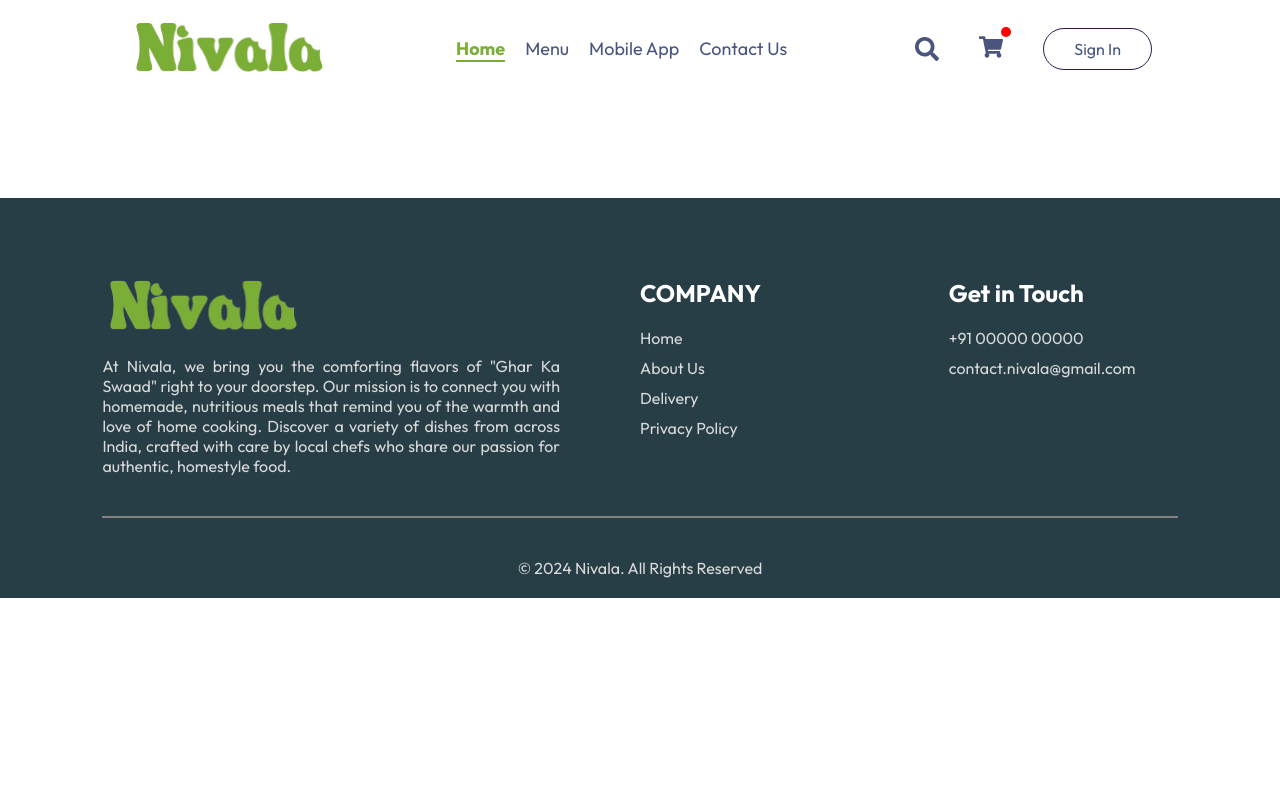
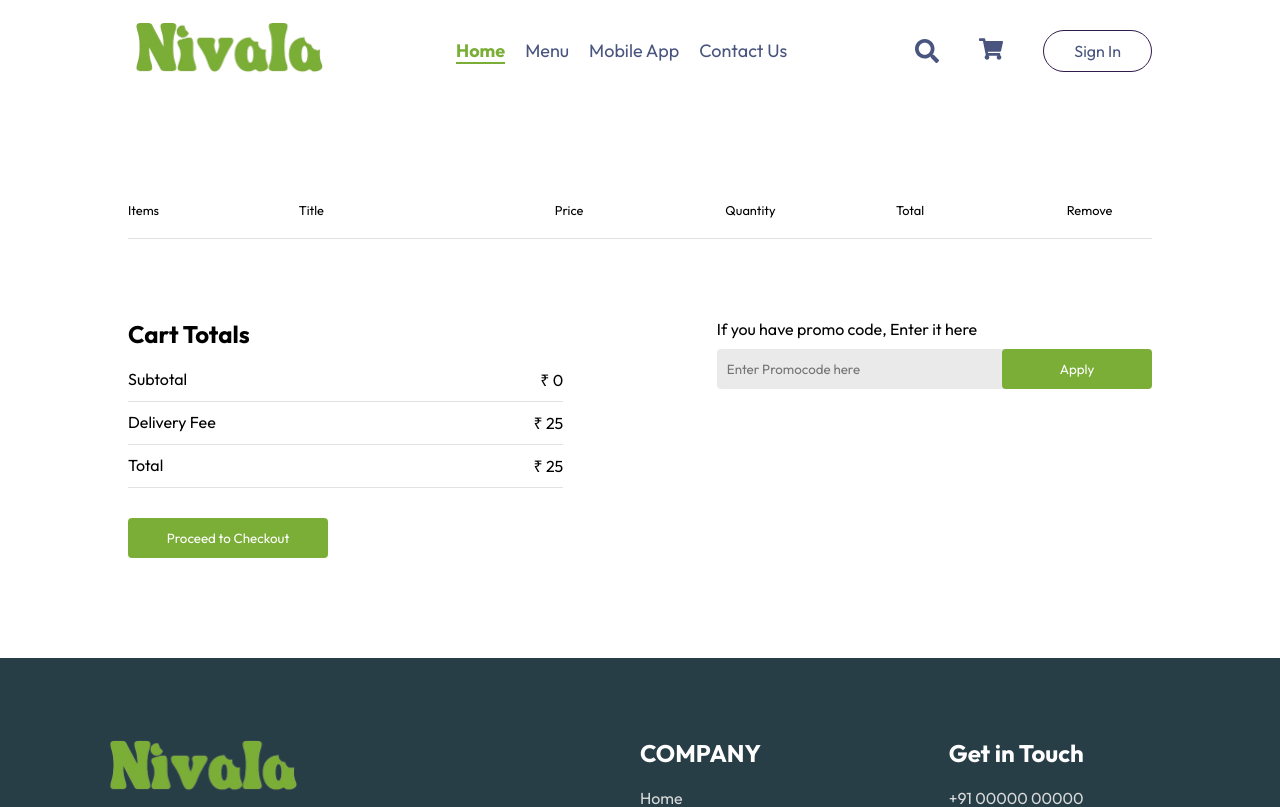
Before and after one commit to VishalRMahajan/Nivala-Food-Ordering-Website, a React (Vite) app in the folder Frontend/: page /cart in a window 1280 px wide. Shown: the top 807 px of the page. Built offline with nearby package versions, Linux system fonts and the light colour scheme.

Commit message:
Added Cart Page

```diff
--- a/Frontend/src/components/Footer/Footer.jsx
+++ b/Frontend/src/components/Footer/Footer.jsx
@@ -29,7 +29,7 @@
         </div>
         <hr />
         <p className="footer-copyright">
-            <p>&copy; 2024 Nivala. All Rights Reserved</p>
+            &copy; 2024 Nivala. All Rights Reserved
         </p>
 
     </div>
--- a/Frontend/src/components/Navbar/Navbar.jsx
+++ b/Frontend/src/components/Navbar/Navbar.jsx
@@ -1,16 +1,21 @@
-import React, { useState } from "react";
+import React, { useContext, useState } from "react";
 import "./Navbar.css";
 import { assets } from "../../assets/assets";
 import { Link } from "react-router-dom";
 import { FaSearch } from "react-icons/fa";
 import { FaShoppingCart } from "react-icons/fa";
+import { StoreContext } from "../../context/StoreContext";
 
 const Navbar = ({ setShowLogin }) => {
   const [menu, setMenu] = useState("home");
+  const {getTotalCartAmount} = useContext(StoreContext)
 
   return (
     <div className="navbar">
-      <img src={assets.logo} alt="" className="logo" />
+      <Link  to="/">
+        <img src={assets.logo} alt="" className="logo" />
+      </Link>
+
       <ul className="navbar-menu">
         <Link
           to="/"
@@ -42,10 +47,13 @@
         </a>
       </ul>
       <div className="navbar-right">
-        <FaSearch color="#49557e" fontSize="1.5em"/>
+        <FaSearch color="#49557e" fontSize="1.5em" />
         <div className="navbar-search-icon">
-        <FaShoppingCart color="#49557e" fontSize="1.5em"/>
-          <div className="dot"></div>
+          <Link to="/cart">
+            {" "}
+            <FaShoppingCart color="#49557e" fontSize="1.5em" />
+          </Link>
+          <div className={getTotalCartAmount()===0?"":"dot"}></div>
         </div>
         <button onClick={() => setShowLogin(true)}>Sign In</button>
       </div>
--- a/Frontend/src/context/StoreContext.jsx
+++ b/Frontend/src/context/StoreContext.jsx
@@ -1,43 +1,48 @@
-import { createContext, useEffect, useState } from 'react';
-import { food_list } from '../assets/assets';
+import { createContext, useEffect, useState } from "react";
+import { food_list } from "../assets/assets";
 
 export const StoreContext = createContext(null);
 
 const StoreContextProvider = (props) => {
-
-    const [cartItems,setCartItems] = useState({});
+  const [cartItems, setCartItems] = useState({});
 
   const addToCart = (itemId) => {
     if (!cartItems[itemId]) {
-           setCartItems((prev)=>({...prev,[itemId]:1}))
+      setCartItems((prev) => ({ ...prev, [itemId]: 1 }));
+    } else {
+      setCartItems((prev) => ({ ...prev, [itemId]: prev[itemId] + 1 }));
     }
-        else {
-            setCartItems((prev)=>({...prev,[itemId]:prev[itemId]+1}))
+  };
+
+  const removeFromCart = (itemId) => {
+    setCartItems((prev) => ({ ...prev, [itemId]: prev[itemId] - 1 }));
+  };
+
+  const getTotalCartAmount = () => {
+    let totalAmount = 0;
+    for (const item in cartItems) {
+      if (cartItems[item] > 0) {
+        let itemInfo = food_list.find((product) => product._id === item);
+        totalAmount += itemInfo.price * cartItems[item];
       }
     }
-
-    const removeFromCart = (itemId) => {
-        setCartItems((prev)=>({...prev,[itemId]:prev[itemId]-1}))
-    }
-
-    useEffect(()=>{
-        console.log(cartItems)
-    },[cartItems])
+    return totalAmount;
+  };
 
   const contextValue = {
     food_list,
     cartItems,
     addToCart,
     removeFromCart,
-        setCartItems
-    }
+    setCartItems,
+    getTotalCartAmount,
+  };
 
   return (
     <StoreContext.Provider value={contextValue}>
       {props.children}
     </StoreContext.Provider>
-    )
-}
+  );
+};
 
-
-export default StoreContextProvider
+export default StoreContextProvider;
--- a/Frontend/src/pages/Cart/Cart.css
+++ b/Frontend/src/pages/Cart/Cart.css
@@ -0,0 +1,112 @@
+.cart{
+    margin-top: 100px;
+}
+
+.cart-items-title{
+    display: grid;
+    grid-template-columns: 1fr 1.5fr 1fr 1fr 1fr 0.5fr;
+    align-items: center;
+    font-size: max(1vw,12px);
+}
+
+.cart-items-item{
+    margin: 10px 0px;
+    color:black
+}
+
+.cart-items-item img{
+    width: 50px;
+    border-radius: 50%;
+}
+
+.cart hr{
+    height: 1px;
+    background-color: #e2e2e2;
+    border: none
+}
+
+.cart-items-item .remove{
+    cursor: pointer;
+    margin-left: 15px;
+}
+
+.cart-bottom{
+    margin-top: 80px;
+    display: flex;
+    justify-content: space-between;
+    gap: max(12vw,20px);
+}
+
+.cart-total{
+    flex: 1;
+    display: flex;
+    flex-direction: column;
+    gap: 20px;
+}
+
+.cart-total-details{
+    display: flex;
+    justify-content: space-between;
+}
+
+.cart-total hr{
+    margin: 10px 0px;
+}
+
+.cart-total button{
+    border: none;
+    color: white;
+    background-color: #7bae37;
+    width: max(15vw,200px);
+    padding: 12px 0px;
+    border-radius: 4px;
+    cursor: pointer;
+}
+
+.cart-promocode {
+    flex:1
+}
+
+.cart-promocode-input{
+    margin-top: 10px;
+    display: flex;
+    justify-content: space-between;
+    align-items: center;
+    background-color: #eaeaea;
+    border-radius: 4px;
+}
+
+.cart-promocode-input input{
+    border: none;
+    background: transparent;
+    outline: none;
+    padding-left: 10px;
+    flex: 1;
+}
+
+.cart-promocode-input button{
+    border: none;
+    background-color: #7bae37;
+    color: white;
+    padding: 12px 5px;
+    border-radius: 4px;
+    cursor: pointer;
+    width: max(10vw,150px);
+}
+
+@media (max-width:750px){
+    .cart-bottom{
+        flex-direction: column-reverse;
+    }
+
+    .cart-promocode{
+        justify-content: start;
+    }
+
+    .cart-items-title{
+        grid-template-columns: 1fr 2fr 1fr 1fr 1fr 0.5fr;
+        gap:10px;
+
+    }
+
+}
--- a/Frontend/src/pages/Cart/Cart.jsx
+++ b/Frontend/src/pages/Cart/Cart.jsx
@@ -1,12 +1,83 @@
-import React from 'react'
-import './Cart.css'
+import React, { useContext } from "react";
+import { StoreContext } from "../../context/StoreContext";
+import "./Cart.css";
+import { MdDelete } from "react-icons/md";
+import { useNavigate } from "react-router-dom";
 
 const Cart = () => {
+  const { cartItems, food_list, removeFromCart , getTotalCartAmount } = useContext(StoreContext);
+
+  const navigate = useNavigate();
+
   return (
-    <div>
+    <div className="cart">
+      <div className="cart-items">
+        <div className="cart-items-title">
+          <p>Items</p>
+          <p>Title</p>
+          <p>Price</p>
+          <p>Quantity</p>
+          <p>Total</p>
+          <p>Remove</p>
+        </div>
+        <br />
+        <hr />
+        {food_list.map((item, index) => {
+          if (cartItems[item._id] > 0) {
+            return (
+              <div key={item._id}>
+                <div className="cart-items-item cart-items-title">
+                  <img src={item.image} />
+                  <p>{item.name}</p>
+                  <p>₹ {item.price}</p>
+                  <p>{cartItems[item._id]}</p>
+                  <p>₹ {item.price * cartItems[item._id]}</p>
+                  <MdDelete
+                    onClick={() => removeFromCart(item._id)}
+                    className="remove"
+                    fontSize="1.5rem"
+                  />
+                </div>
+                <hr />
+              </div>
+            );
+          }
+        })}
+      </div>
+      <div className="cart-bottom">
+        <div className="cart-total">
+          <h2>Cart Totals</h2>
+          <div>
+            <div className="cart-total-details">
+              <p>Subtotal</p>
+              <p>₹ {getTotalCartAmount()}</p>
+            </div>
+            <hr />
+            <div className="cart-total-details">
+              <p>Delivery Fee</p>
+              <p>₹ {25}</p>
+            </div>
+            <hr />
+            <div className="cart-total-details">
+              <p>Total</p>
+              <p>₹ {getTotalCartAmount()+25}</p>
+            </div>
+            <hr />
+          </div>
+          <button onClick={()=>navigate('/placeorder')}>Proceed to Checkout</button>
+        </div>
+        <div className="cart-promocode">
+          <div>
+            <p>If you have promo code, Enter it here</p>
+            <div className="cart-promocode-input">
+              <input type="text" placeholder="Enter Promocode here"/>
+              <button>Apply</button>
+            </div>
+          </div>
+        </div>
+      </div>
+    </div>
+  );
+};
 
-    </div>
-  )
-}
-
-export default Cart
+export default Cart;
```
Lines whose indentation alone changed are shown as unchanged.
